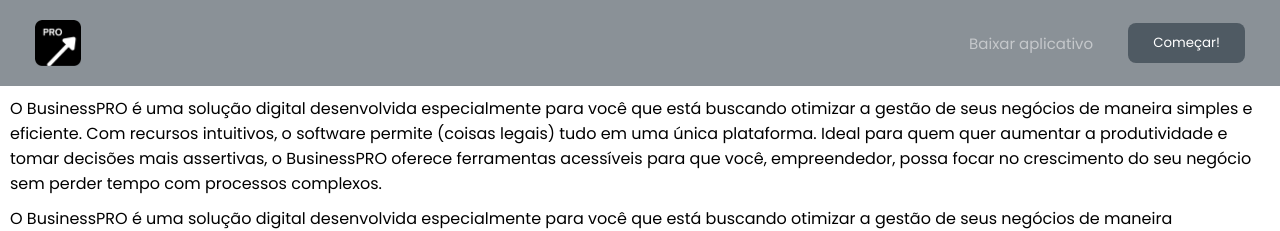
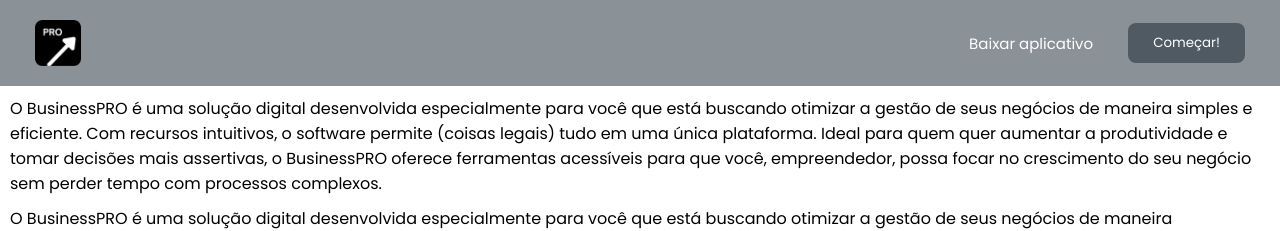
Before and after one commit to dfmrenato/businesspro, a PHP site: page /index.html in a window 1280 px wide. Shown: the top 231 px of the page. Run offline with PHP 8.4, Linux system fonts and the light colour scheme.

Commit message:
Melhor site

```diff
--- a/css/style.css
+++ b/css/style.css
@@ -230,7 +230,7 @@ body {
                 li {
                     font-size: 15px;
                     a {
-                        color: var(--cor-esbranquiçada);
+                        color: var(--cor-branca);
                     }
                     form {
                         display: flex;
```
